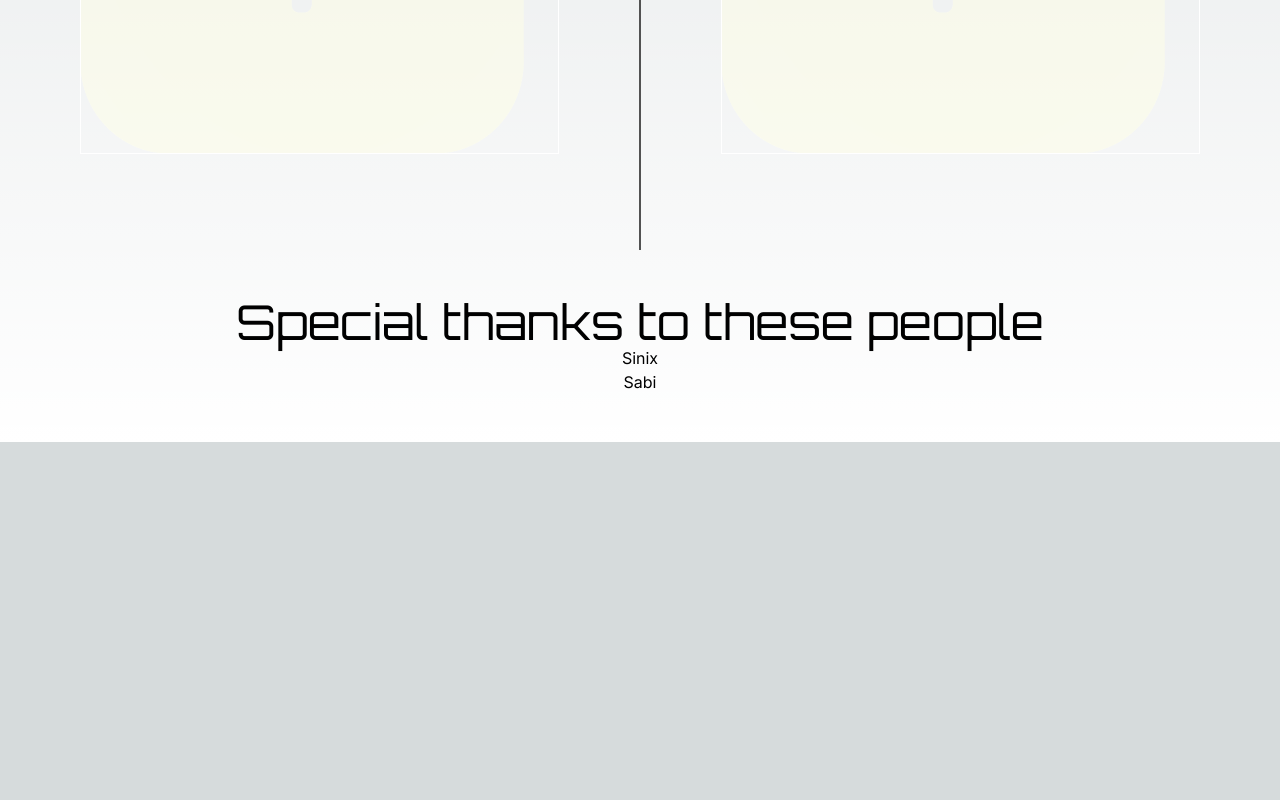
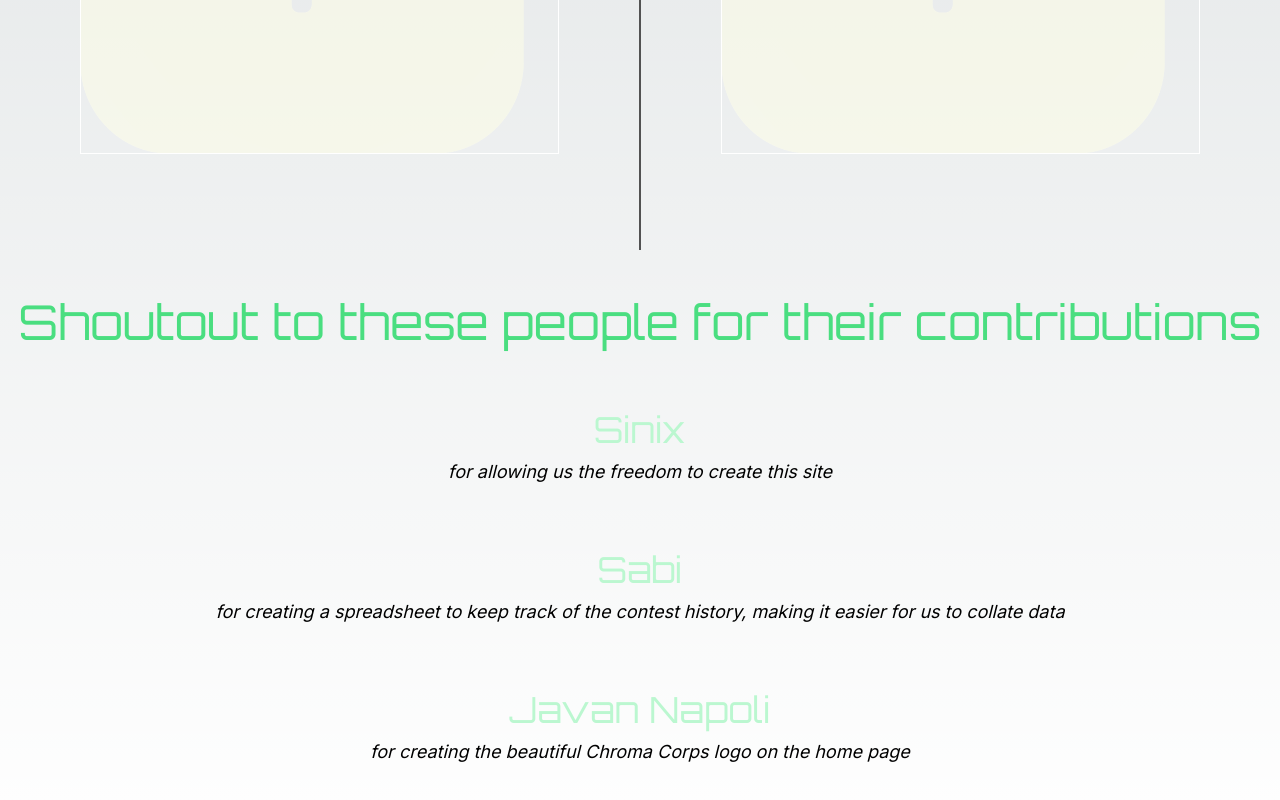
Before and after one commit to p4nthera115/chroma-corps-2.0, a Next.js app: page /credits in a window 1280 px wide. Shown: the part 769-1569 px from the top of the page. Before the commit the page ends 1211 px from the top, so only its background shows below. Built offline with nearby package versions, Linux system fonts and the light colour scheme.

Commit message:
progress on credits page;

```diff
--- a/app/credits/CreditsClient.tsx
+++ b/app/credits/CreditsClient.tsx
@@ -119,12 +119,46 @@ const CreditsClient = () => {
           </div>
         </div>
         <div className="flex flex-col mb-12">
-          <h2 className="font-cyber text-5xl text-center">
-            Special thanks to these people
+          <h2 className="font-cyber text-5xl text-center text-green-400">
+            Shoutout to these people for their contributions
           </h2>
-          <div className="flex flex-col text-center">
-            <p>Sinix</p>
-            <p>Sabi</p>
+          <div className="flex flex-col text-center py-8">
+            <ul className="flex flex-col gap-16 mt-8 md:px-4 px-8">
+              <li className="flex flex-col gap-2">
+                <a
+                  href="https://www.instagram.com/sinixdesign/"
+                  className="font-cyber text-3xl sm:text-3xl md:text-4xl text-green-200 hover:scale-125 transition max-w-fit mx-auto"
+                >
+                  Sinix
+                </a>{" "}
+                <p className=" italic md:text-lg">
+                  for allowing us the freedom to create this site
+                </p>
+              </li>
+              <li className="flex flex-col gap-2">
+                <a
+                  href="https://www.instagram.com/awfullysabi/"
+                  className="font-cyber text-3xl sm:text-3xl md:text-4xl text-green-200 hover:scale-125 transition max-w-fit mx-auto"
+                >
+                  Sabi
+                </a>{" "}
+                <p className=" italic md:text-lg">
+                  for creating a spreadsheet to keep track of the contest
+                  history, making it easier for us to collate data
+                </p>
+              </li>
+              <li className="flex flex-col gap-2">
+                <a
+                  href="https://www.instagram.com/_jnart_/"
+                  className="font-cyber text-3xl sm:text-3xl md:text-4xl text-green-200 hover:scale-125 transition max-w-fit mx-auto"
+                >
+                  Javan Napoli
+                </a>{" "}
+                <p className=" italic md:text-lg">
+                  for creating the beautiful Chroma Corps logo on the home page
+                </p>
+              </li>
+            </ul>
           </div>
         </div>
       </div>
```
